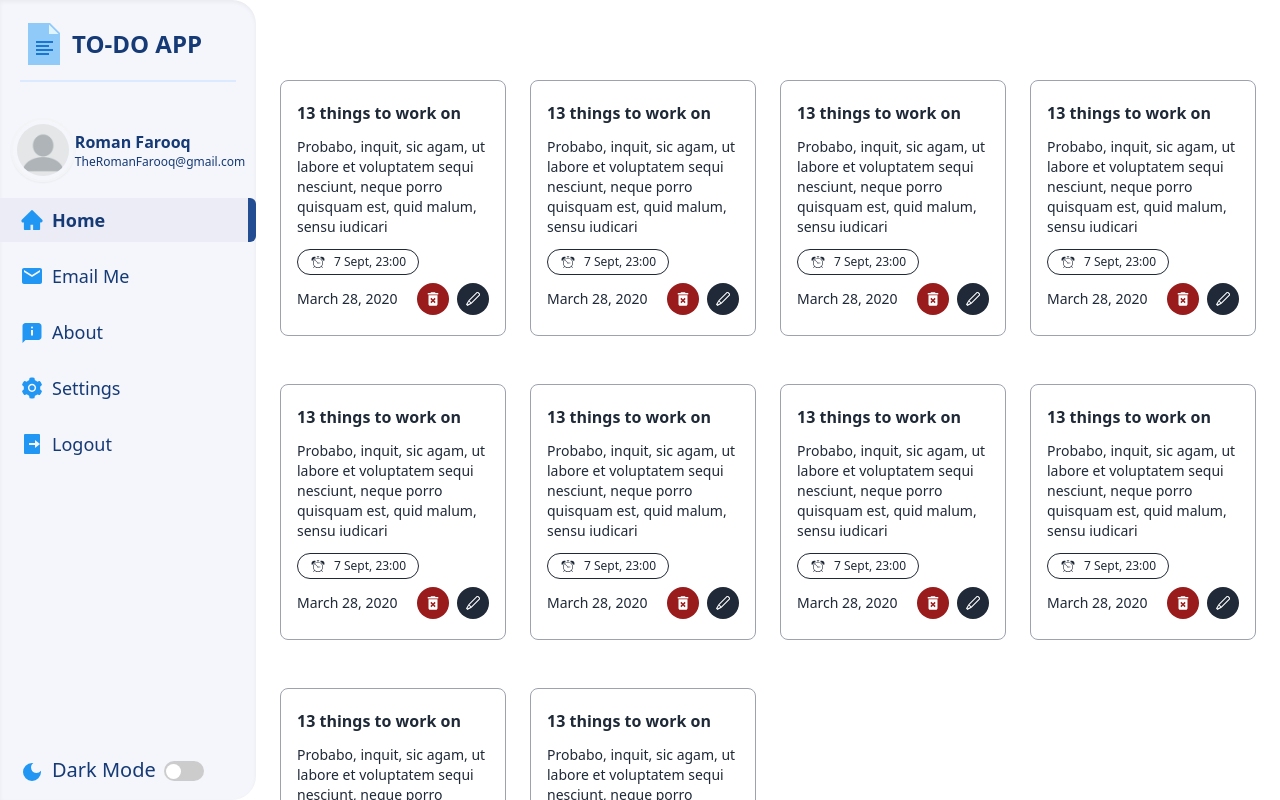
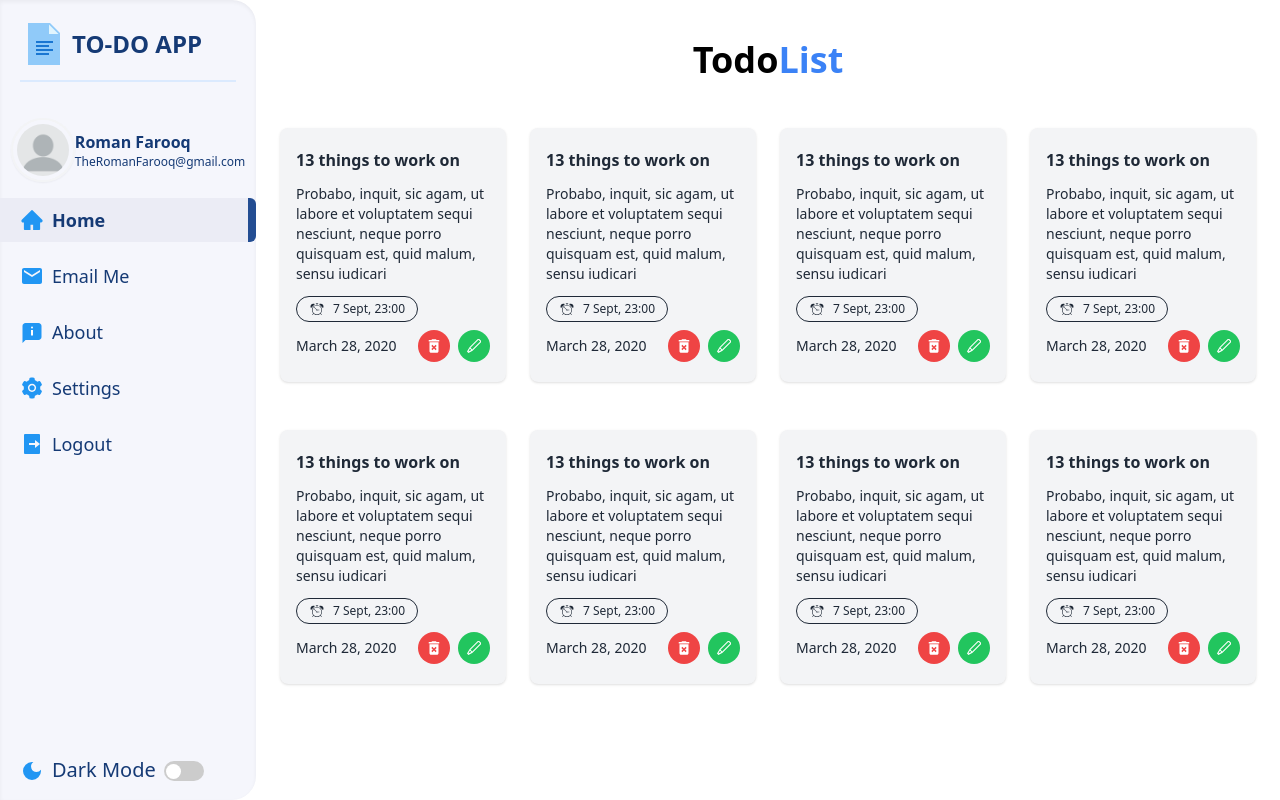
Before and after one commit to romanfarooq/wad-project, a React (Create React App) app in the folder client/: page / in a window 1280 px wide. Shown: the top 800 px of the page. Built offline with nearby package versions, Linux system fonts and the light colour scheme.

Commit message:
added todos slice

```diff
--- a/client/src/components/Home.jsx
+++ b/client/src/components/Home.jsx
@@ -1,24 +1,31 @@
 import { GiAlarmClock } from 'react-icons/gi';
 import { VscEdit } from 'react-icons/vsc';
 import { MdDeleteForever } from 'react-icons/md';
+import { useDispatch, useSelector } from 'react-redux';
+import { removeTodo } from '../redux/slices/todosSlice';
 
 function Home() {
+  const dispatch = useDispatch();
+  const { todos } = useSelector((state) => state.todos);
   return (
-    <div className="dark:bg-gray-900">
-      <div className="w-4/5 ml-auto container py-20 px-6">
+    <div className="w-full dark:bg-gray-900">
+      <div className="w-4/5 ml-auto py-10 px-6">
+        <h1 className="text-center pb-12">
+          <span className="text-4xl dark:text-white font-bold">Todo</span>
+          <span className="text-4xl text-blue-500 font-bold">List</span>
+        </h1>
         <div className="grid sm:grid-cols-1 md:grid-cols-2 lg:grid-cols-3 xl:grid-cols-4 gap-6">
-          {[...Array(10)].map((_, i) => (
+          {todos.map((todo) => (
             <div
-              key={i}
-              className="w-full flex flex-col justify-between items-start dark:bg-gray-800 bg-white dark:border-gray-700 rounded-lg border border-gray-400 mb-6 py-5 px-4"
+              key={todo.id}
+              className="w-full flex flex-col justify-between items-start dark:bg-gray-800 bg-gray-100 dark:border-gray-700 rounded-lg shadow mb-6 py-5 px-4"
             >
               <div>
                 <h4 className="text-gray-800 dark:text-gray-100 font-bold mb-3">
-                  13 things to work on
+                  {todo.title}
                 </h4>
                 <p className="text-gray-800 mb-1 dark:text-gray-100 text-sm">
-                  Probabo, inquit, sic agam, ut labore et voluptatem sequi
-                  nesciunt, neque porro quisquam est, quid malum, sensu iudicari
+                  {todo.description}
                 </p>
               </div>
               <div className="w-full flex flex-col items-start">
@@ -29,10 +36,10 @@ function Home() {
                 <div className="flex items-center justify-between text-gray-800 dark:text-gray-100 w-full">
                   <p className="text-sm">March 28, 2020</p>
                   <div className="flex">
-                    <div className="w-8 h-8 rounded-full bg-red-800 dark:text-red-800 dark:bg-gray-100 text-white flex items-center justify-center">
+                    <div className="w-8 h-8 rounded-full cursor-pointer bg-red-500 hover:bg-red-600 text-white flex items-center justify-center" onClick={() => dispatch(removeTodo(todo.id))}>
                       <MdDeleteForever className="text-lg" />
                     </div>
-                    <div className="w-8 h-8 ml-2 rounded-full bg-gray-800 dark:text-gray-800 dark:bg-gray-100 text-white flex items-center justify-center">
+                    <div className="w-8 h-8 ml-2 rounded-full cursor-pointer bg-green-500 hover:bg-green-600 text-white flex items-center justify-center">
                       <VscEdit />
                     </div>
                   </div>
--- a/client/src/components/Navbar.jsx
+++ b/client/src/components/Navbar.jsx
@@ -48,10 +48,12 @@ function Navbar() {
       </div>
       <div className="fixed bottom-0 left-0 w-1/5">
         <div className="flex flex-col w-full l-md:flex-row gap-2 px-3 lg:px-5 py-4">
-          <MdDarkMode
-            className="text-2xl m-auto sm:m-0 sm:mt-1 cursor-pointer sm:cursor-default text-primary-1000"
-            onClick={() => dispatch(toggleDarkMode())}
-          />
+          <div className='cursor-pointer m-auto sm:m-0 sm:cursor-default p-2 sm:p-0 rounded-full sm:rounded-none hover:bg-[#ebecf5] sm:hover:bg-inherit'>
+            <MdDarkMode
+              className="text-2xl sm:mt-[3px] text-primary-1000"
+              onClick={() => dispatch(toggleDarkMode())}
+            />
+          </div>
           <div className="hidden sm:flex">
             <span className="block my-auto text-xs md:text-sm lg:text-base xl:text-xl font-medium text-primary-1100">
               Dark Mode
--- /dev/null
+++ b/client/src/redux/slices/todosSlice.js
@@ -0,0 +1,77 @@
+import { createSlice } from '@reduxjs/toolkit';
+
+const todosSlice = createSlice({
+  name: 'todos',
+  initialState: {
+    todos: [
+      {
+        id: 1,
+        title: '13 things to work on',
+        description: 'Probabo, inquit, sic agam, ut labore et voluptatem sequi nesciunt, neque porro quisquam est, quid malum, sensu iudicari',
+        completed: false,
+      },
+      {
+        id: 2,
+        title: '13 things to work on',
+        description: 'Probabo, inquit, sic agam, ut labore et voluptatem sequi nesciunt, neque porro quisquam est, quid malum, sensu iudicari',
+        completed: false,
+      },
+      {
+        id: 3,
+        title: '13 things to work on',
+        description: 'Probabo, inquit, sic agam, ut labore et voluptatem sequi nesciunt, neque porro quisquam est, quid malum, sensu iudicari',
+        completed: false,
+      },
+      {
+        id: 4,
+        title: '13 things to work on',
+        description: 'Probabo, inquit, sic agam, ut labore et voluptatem sequi nesciunt, neque porro quisquam est, quid malum, sensu iudicari',
+        completed: false,
+      },
+      {
+        id: 5,
+        title: '13 things to work on',
+        description: 'Probabo, inquit, sic agam, ut labore et voluptatem sequi nesciunt, neque porro quisquam est, quid malum, sensu iudicari',
+        completed: false,
+      },
+      {
+        id: 6,
+        title: '13 things to work on',
+        description: 'Probabo, inquit, sic agam, ut labore et voluptatem sequi nesciunt, neque porro quisquam est, quid malum, sensu iudicari',
+        completed: false,
+      },
+      {
+        id: 7,
+        title: '13 things to work on',
+        description: 'Probabo, inquit, sic agam, ut labore et voluptatem sequi nesciunt, neque porro quisquam est, quid malum, sensu iudicari',
+        completed: false,
+      },
+      {
+        id: 8,
+        title: '13 things to work on',
+        description: 'Probabo, inquit, sic agam, ut labore et voluptatem sequi nesciunt, neque porro quisquam est, quid malum, sensu iudicari',
+        completed: false,
+      },
+    ],
+  },
+  reducers: {
+    addTodo: (state, action) => {
+      state.todos.push(action.payload);
+    },
+    removeTodo: (state, action) => {
+      state.todos = state.todos.filter((todo) => todo.id !== action.payload);
+    },
+    toggleTodo: (state, action) => {
+      state.todos = state.todos.map((todo) => {
+        if (todo.id === action.payload) {
+          todo.completed = !todo.completed;
+        }
+        return todo;
+      });
+    },
+  },
+});
+
+export const { addTodo, removeTodo, toggleTodo } = todosSlice.actions;
+
+export default todosSlice.reducer;
--- a/client/src/redux/store.js
+++ b/client/src/redux/store.js
@@ -1,11 +1,13 @@
 import { configureStore } from '@reduxjs/toolkit';
 import authReducer from './slices/authSlice';
 import darkModeReducer from './slices/darkModeSlice';
+import todosReducer from './slices/todosSlice';
 
 const store = configureStore({
   reducer: {
     auth: authReducer,
     darkMode: darkModeReducer,
+    todos: todosReducer,
   },
 });
 
```
